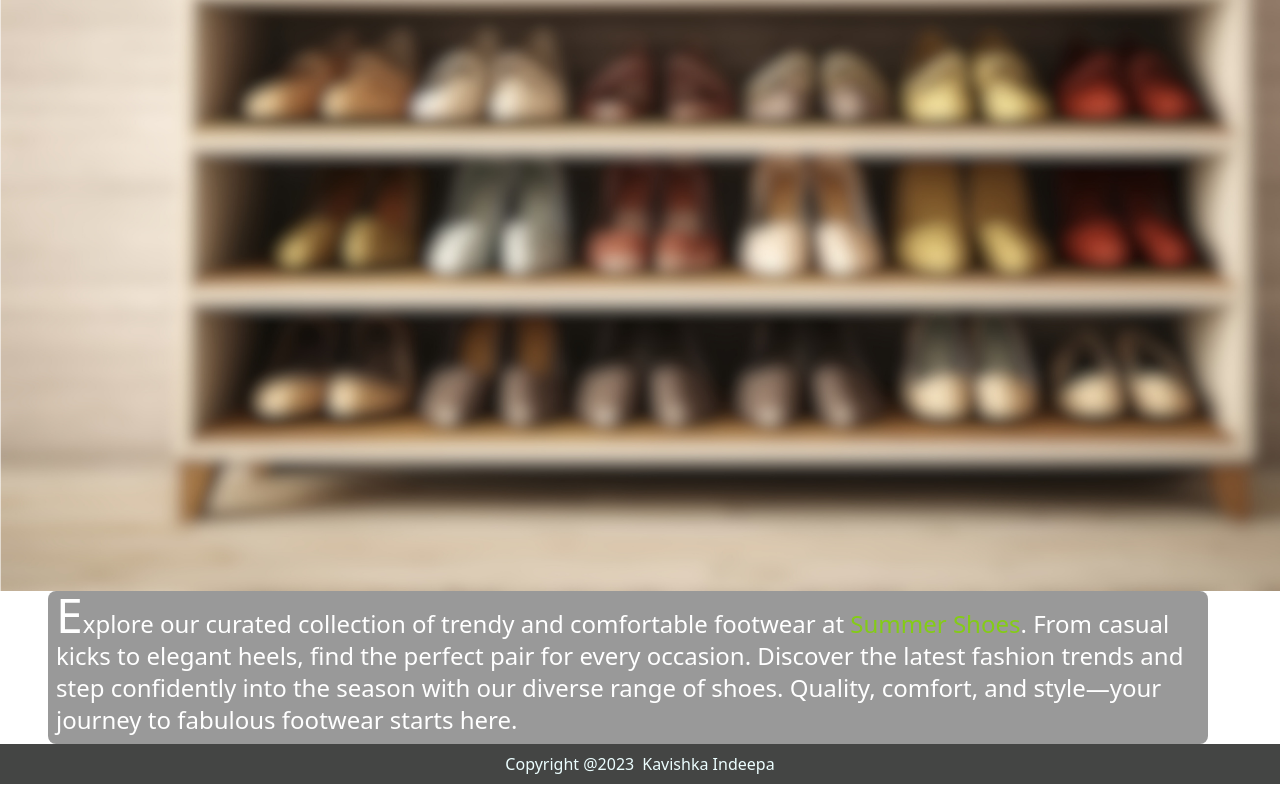
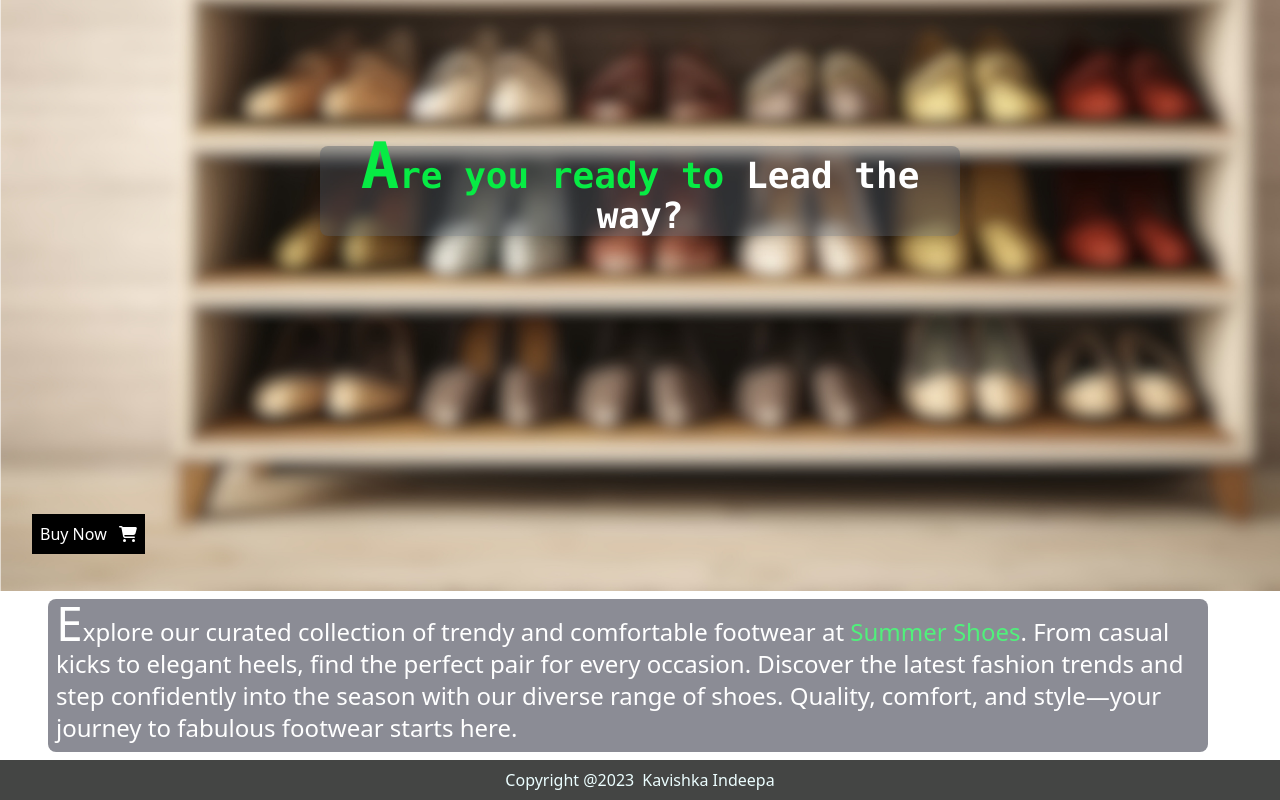
Before and after one commit to KavishkaIndeepa/React-Project, a React (Create React App) app in the folder client/: page / in a window 1280 px wide. Shown: the part 276-1076 px from the top of the page. Built offline with nearby package versions, Linux system fonts and the light colour scheme.

Commit message:
Update Home

```diff
--- a/client/package.json
+++ b/client/package.json
@@ -47,6 +47,7 @@
   "devDependencies": {
     "autoprefixer": "^10.4.16",
     "postcss": "^8.4.32",
+    "react-bootstrap": "^2.10.1",
     "react-router-dom": "^6.21.2",
     "tailwindcss": "^3.3.6"
   }
--- a/client/src/view/pages/Home/Home.tsx
+++ b/client/src/view/pages/Home/Home.tsx
@@ -5,43 +5,46 @@ import '../../../App.css';
 import {FontAwesomeIcon} from "@fortawesome/react-fontawesome";
 import {faArrowLeft, faShoppingCart} from "@fortawesome/free-solid-svg-icons";
 
+
 export class Home extends Component {
     render() {
 
         return (
 
             <div className={"flex-row flex-wrap "}>
-                <div className="flex flex-wrap min-h-screen bg-cover"
+                <div className="flex flex-col justify-center items-center min-h-screen bg-cover relative"
                      style={{backgroundImage: 'url("/Shoe-Rack-Img.png")'}}>
 
-                    <div className={"flex-col justify-center items-center"}>
+                    <div
+                        className={"absolute top-1/2 left-1/2 transform -translate-x-1/2 -translate-y-1/2 text-center"}>
                         <h1 className={"font-bold text-Primary text-4xl shadow-xl font-mono bg-gray-600 bg-opacity-40 md:rounded-lg"}>
                             <span className={"text-Primary text-[64px]"}>A</span>re you ready to <span
-                            className={"text-white font-bold "}>
-                        Lead the way? </span></h1>
+                            className={"text-white font-bold "}>Lead the way? </span>
+                        </h1>
                     </div>
 
-                    <div className={"flex-row flex-wrap justify-center pt-3"}>
+                    <div className={"absolute bottom-0 left-0 pb-8 pl-8"}>
                         <Link className={"text-white flex items-center"} to="/item">
-                            <button className={"w-full ml-16 p-2 bg-black text-white animate-bounce"}>Buy Now
-                                <FontAwesomeIcon icon={faShoppingCart} className="ml-2"/></button>
+                            <button className={"p-2 bg-black text-white animate-bounce"}>Buy Now <FontAwesomeIcon
+                                icon={faShoppingCart} className="ml-2"/></button>
                         </Link>
                     </div>
-
 
                 </div>
 
 
-
-                <div className={"w-full md:pl-4 md:pr-4"}>
-                    <h1 className={"p-2 md:ml-8 md:mr-14 text-xl md:text-2xl text-white bg-black bg-opacity-40 md:rounded-lg"}>
+                <div className={"w-full md:pt-2 md:pb-2 md:pl-4 md:pr-4"}>
+                    <h1 className={"p-2 md:ml-8 md:mr-14 text-xl md:text-2xl text-white bg-[#5a5c69] opacity-70 md:rounded-lg hover:font-semibold"}>
                         <span className={"text-[48px]"}>E</span>xplore
-                        our curated collection of trendy and comfortable footwear at <span className={"text-lime-500"}>Summer Shoes</span>.
+                        our curated collection of trendy and comfortable footwear at <span className={"text-Primary"}>Summer Shoes</span>.
                         From casual kicks
                         to elegant heels, find the perfect pair for every occasion. Discover the latest fashion trends
                         and step confidently into the season with our diverse range of shoes. Quality, comfort, and
                         style—your journey to fabulous footwear starts here.</h1>
                 </div>
+
+
+
             </div>
 
 
```
Also changed, not shown: 1 other file (tests, documents, lock files or other folders).
